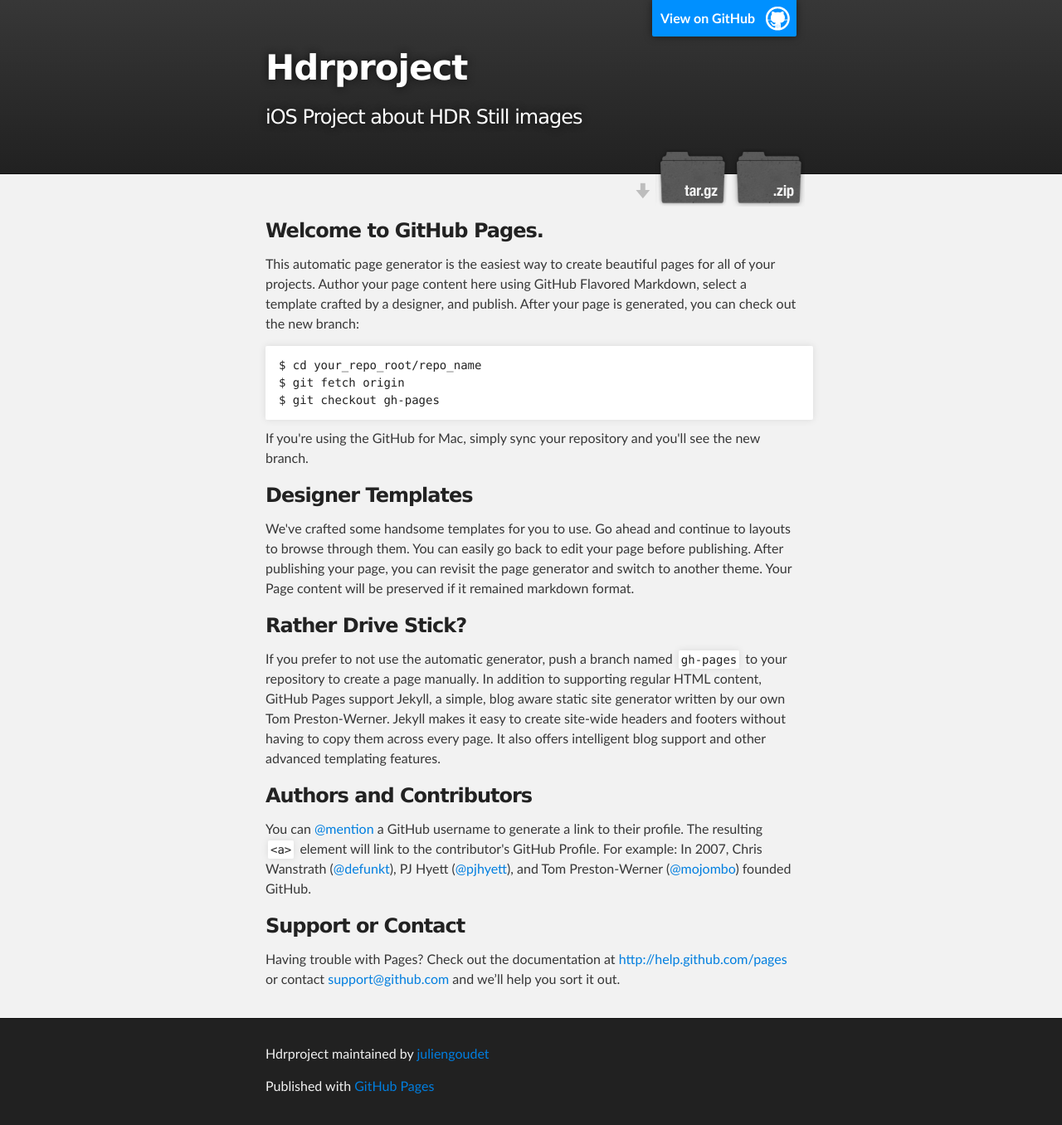
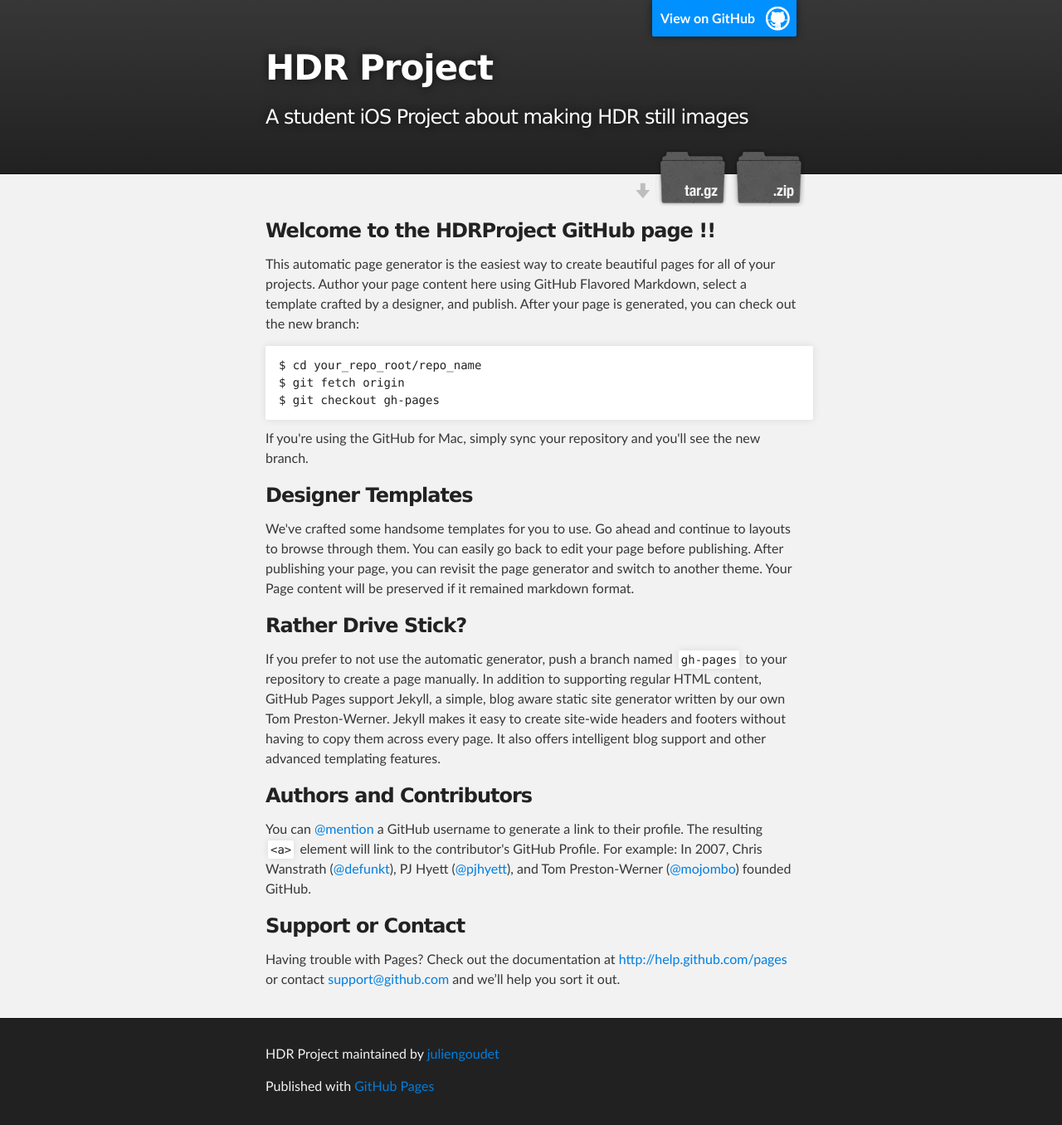
Before and after one commit to confile/HDRProject, a plain HTML site: page index.html in a window 1280 px wide. Shown: the whole page at 83% size. Drawn offline with Linux system fonts and the light colour scheme.

```diff
--- a/index.html
+++ b/index.html
@@ -4,11 +4,11 @@
   <head>
     <meta charset='utf-8' />
     <meta http-equiv="X-UA-Compatible" content="chrome=1" />
-    <meta name="description" content="Hdrproject : iOS Project about HDR Still images" />
+    <meta name="description" content="HDR Project : A student iOS Project about making HDR still images" />
 
     <link rel="stylesheet" type="text/css" media="screen" href="stylesheets/stylesheet.css">
 
-    <title>Hdrproject</title>
+    <title>HDR Project</title>
   </head>
 
   <body>
@@ -18,8 +18,8 @@
         <header class="inner">
           <a id="forkme_banner" href="https://github.com/juliengoudet/HDRProject">View on GitHub</a>
 
-          <h1 id="project_title">Hdrproject</h1>
-          <h2 id="project_tagline">iOS Project about HDR Still images</h2>
+          <h1 id="project_title">HDR Project</h1>
+          <h2 id="project_tagline">A student iOS Project about making HDR still images</h2>
 
             <section id="downloads">
               <a class="zip_download_link" href="https://github.com/juliengoudet/HDRProject/zipball/master">Download this project as a .zip file</a>
@@ -31,7 +31,7 @@
     <!-- MAIN CONTENT -->
     <div id="main_content_wrap" class="outer">
       <section id="main_content" class="inner">
-        <h3>Welcome to GitHub Pages.</h3>
+        <h3>Welcome to the HDRProject GitHub page !!</h3>
 
 <p>This automatic page generator is the easiest way to create beautiful pages for all of your projects. Author your page content here using GitHub Flavored Markdown, select a template crafted by a designer, and publish. After your page is generated, you can check out the new branch:</p>
 
@@ -63,7 +63,7 @@ $ git checkout gh-pages
     <!-- FOOTER  -->
     <div id="footer_wrap" class="outer">
       <footer class="inner">
-        <p class="copyright">Hdrproject maintained by <a href="https://github.com/juliengoudet">juliengoudet</a></p>
+        <p class="copyright">HDR Project maintained by <a href="https://github.com/juliengoudet">juliengoudet</a></p>
         <p>Published with <a href="http://pages.github.com">GitHub Pages</a></p>
       </footer>
     </div>
```
Also changed, not shown: params.json (+1 -1 lines).
